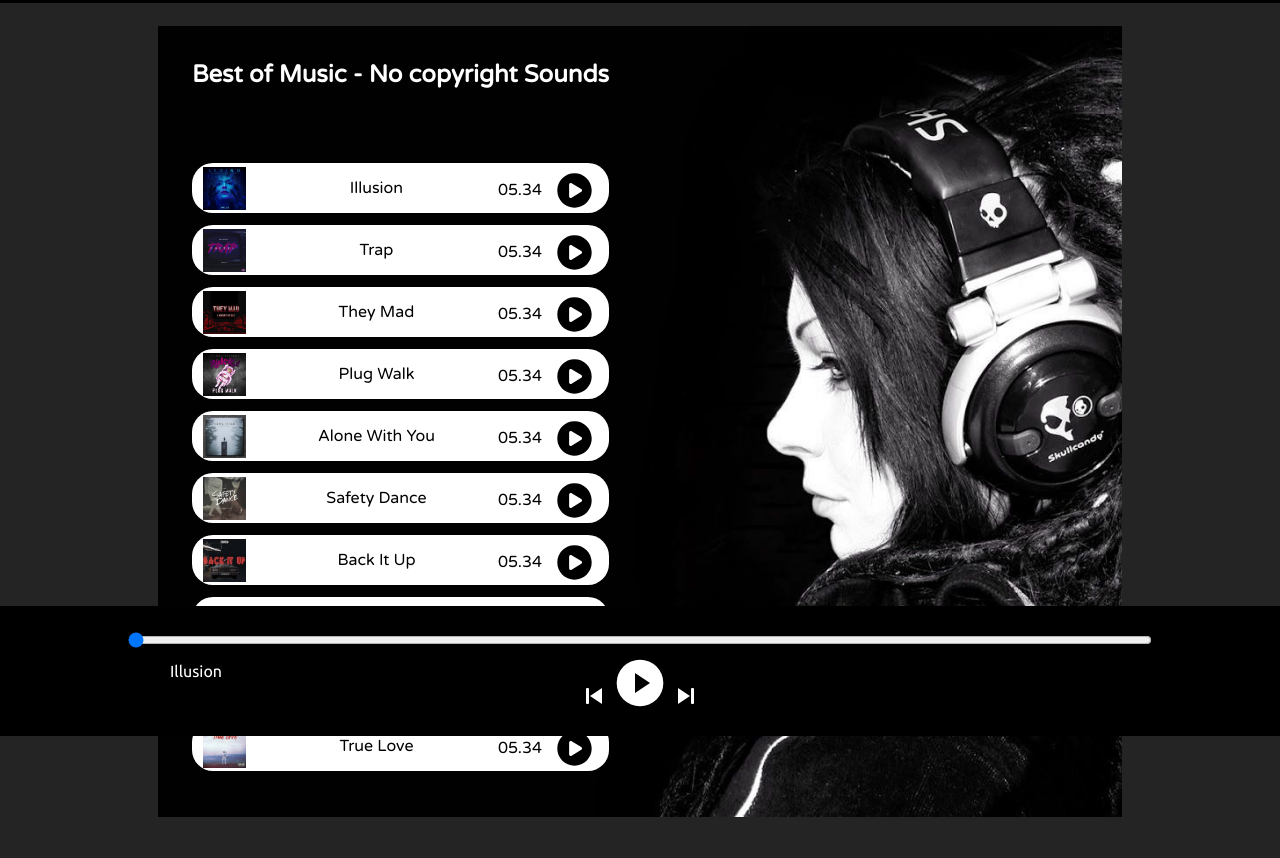
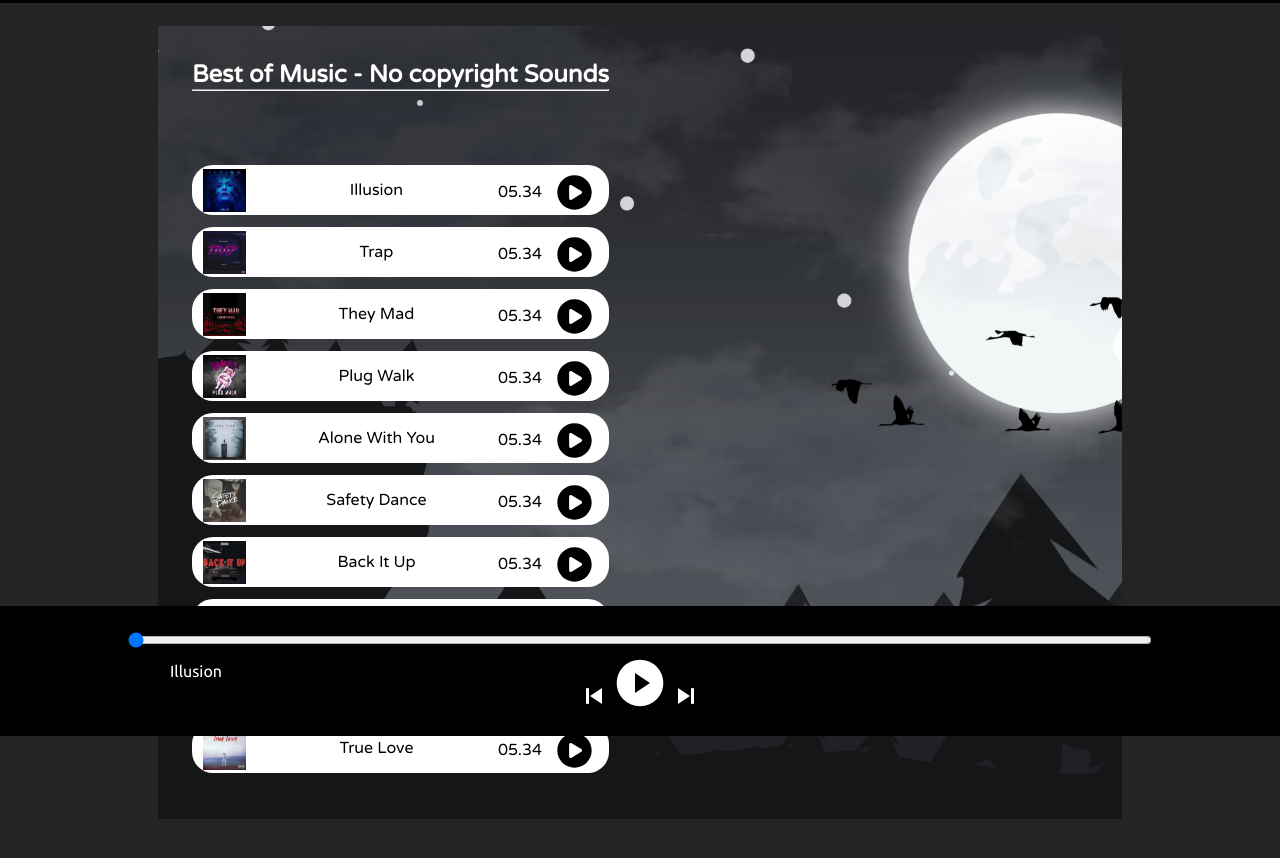
Before and after one commit to debarpitaghosh08-source/Spotify-clone, a plain HTML site: page index.html in a window 1280 px wide. Shown: the part 64-922 px from the top of the page. Drawn offline with Linux system fonts and the light colour scheme; a web font is replaced by a local one.

Commit message:
Added some bugs

```diff
--- a/index.html
+++ b/index.html
@@ -18,6 +18,7 @@
     <div class="container">
       <div class="songList">
         <h1>Best of Music - No copyright Sounds</h1>
+        <hr>
         <div class="songItemContainer">
           <div class="songItem">
             <img src="covers/2.jpg" alt="1">
--- a/script.js
+++ b/script.js
@@ -93,7 +93,7 @@ Array.from(document.getElementsByClassName('songItemPlay')).forEach((element) =>
             <rect x="34" y="18" width="6" height="24" fill="black"/>
         `;
       gif.style.opacity = 1;
-      e
+
       audioElement.play();
     } else {
       masterPlay.innerHTML = `
--- a/style.css
+++ b/style.css
@@ -42,7 +42,7 @@ nav ul li{
   margin: 23px auto;
   width:70%;
   padding:34px;
-  background-image: url('bg2.jpg');
+  background-image: url('bg4.png');
   background-size: cover;
   background-position: center;
   background-repeat: no-repeat;
```
Also changed, not shown: bg3.png (added), bg4.png (added), 1 other file.
